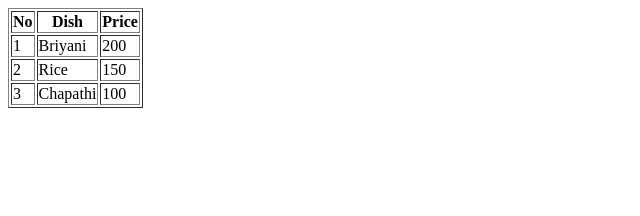
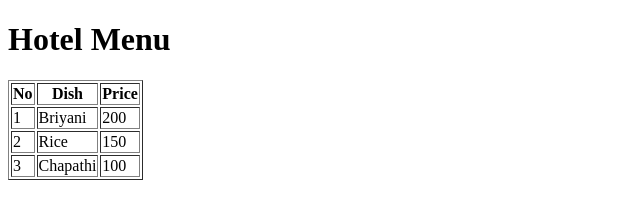
Before and after one commit to Madhan57/Web-Design, a plain HTML site: page Web Design/Table.html in a window 1280 px wide. Shown: the whole page, without its empty margins (0-640 px from the left). Drawn offline with Linux system fonts and the light colour scheme.

Commit message:
Update Table.html

```diff
--- a/Web Design/Table.html
+++ b/Web Design/Table.html
@@ -4,6 +4,7 @@
         <title>Table</title>
     </head>
     <body>
+        <h1>Hotel Menu</h1>
         <table border="1">
             <tr>
                 <th>No</th>
```
